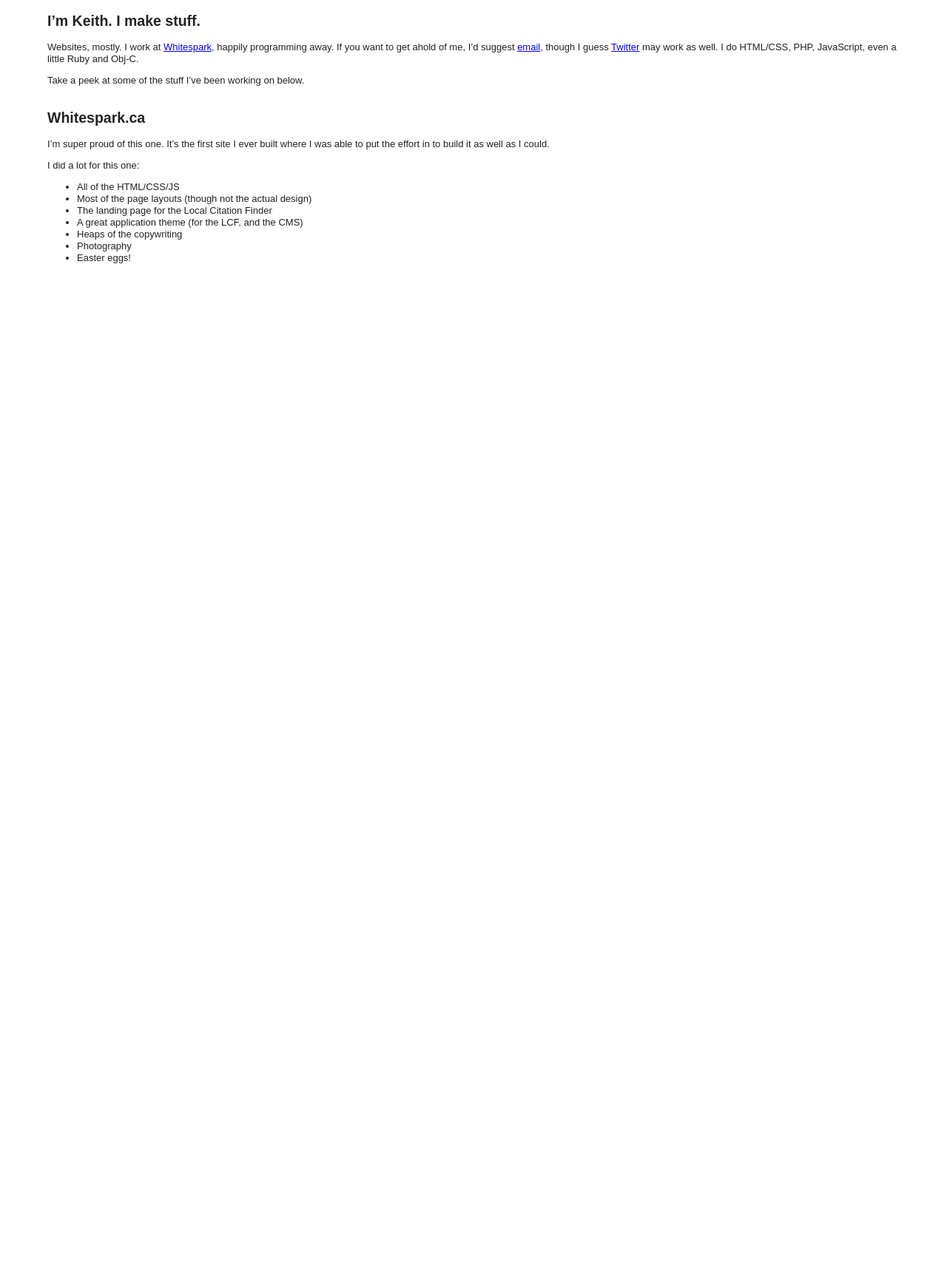
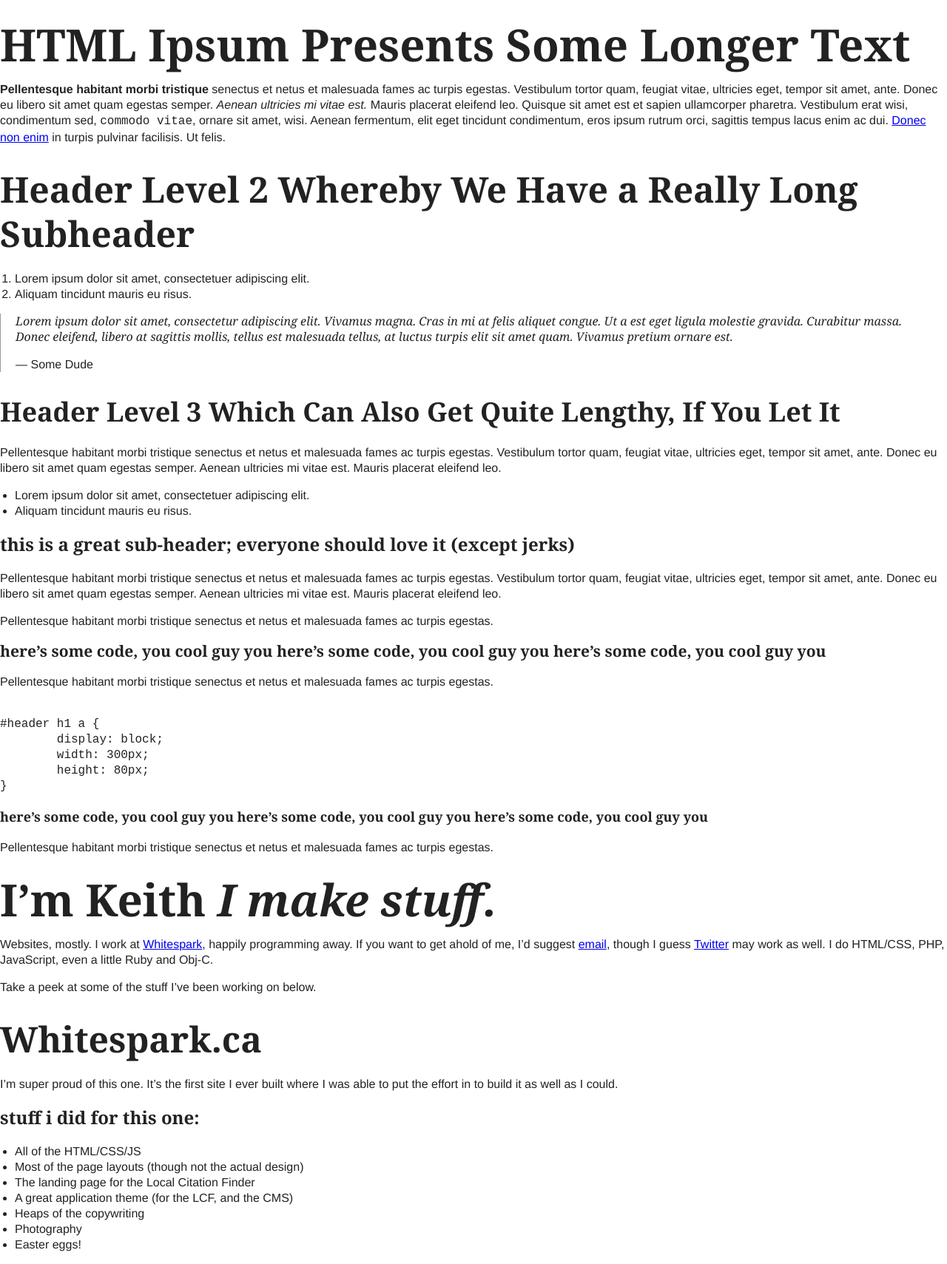
Before and after one commit to kslgrd/keithsilgard.com, a Jekyll site: the page built from index.html, in a window 1280 px wide. Shown: the whole page at 74% size. Built offline with Jekyll 4.4.1, drawn with Linux system fonts in a browser that asks for light colours; nearby versions of some CDN libraries; before the commit the page ends 900 px from its top, so only the background shows below that.

Commit message:
Started over on the CSS, shock of the century. Started with a better typographic base; let's see if this can last more than a few seconds.

```diff
--- a/_layouts/default.html
+++ b/_layouts/default.html
@@ -20,6 +20,8 @@
 	<link rel="stylesheet" href="/css/main.css">
 
 	<script src="/js/libs/modernizr-2.0.6.min.js"></script>
+	<script type="text/javascript" src="http://use.typekit.com/xqr2qfw.js"></script>
+	<script type="text/javascript">try{Typekit.load();}catch(e){}</script>
 </head>
 
 <body>
--- a/css/main.css
+++ b/css/main.css
@@ -345,22 +345,51 @@ td {
 
   h2, h3 {
     page-break-after: avoid; } }
-/**
- * Site base.
- * Just a really simple setup that will create a base for a 320&up style mobile layout.
- */
-.container {
-  width: 100%; }
+h1, h2, h3 {
+  font-family: ff-meta-serif-web-pro-1, ff-meta-serif-web-pro-2, Georgia;
+  margin: 30px 0 20px; }
 
-.grid_item, .grid_1, .grid_2, #home .content {
-  float: left;
-  margin-left: 5%; }
+h4, h5, h6 {
+  font-family: ff-meta-serif-sc-web-pro-1, ff-meta-serif-sc-web-pro-2, Georgia;
+  margin: 20px 0;
+  text-transform: lowercase; }
 
-.grid_1 {
-  width: 42.5%; }
+h1 {
+  font-size: 60px;
+  line-height: 60px; }
 
-.grid_2, #home .content {
-  width: 90%; }
+h2 {
+  font-size: 48px;
+  line-height: 60px; }
 
-#home #intro {
-@extends .container; }
+h3 {
+  font-size: 36px;
+  line-height: 48px; }
+
+h4 {
+  font-size: 24px;
+  line-height: 30px; }
+
+h5 {
+  font-size: 21px; }
+
+h6 {
+  font-size: 18px; }
+
+body, button, input, select, textarea {
+  font: 16px/21px "HelveticaNeue-Light", "Helvetica Neue Light", "Helvetica Neue", sans-serif; }
+
+ol, ul {
+  padding-left: 20px; }
+
+blockquote {
+  border-left: 1px solid #999;
+  font-family: ff-meta-serif-web-pro-1, ff-meta-serif-web-pro-2, Georgia;
+  font-style: italic;
+  margin-left: 0;
+  padding-left: 20px; }
+  blockquote cite {
+    font-family: "HelveticaNeue-Light", "Helvetica Neue Light", "Helvetica Neue", sans-serif;
+    font-style: normal; }
+    blockquote cite:before {
+      content: '— '; }
--- a/index.html
+++ b/index.html
@@ -4,11 +4,58 @@ title: Keith Silgard’s Super Cool Site
 description: This is Keith’s site. He does stuff here. If you're a geek, you just might like it. If you're not, save yourself a click and move along.
 ---
 
+
+<div class="content"><h1>HTML Ipsum Presents Some Longer Text</h1>
+
+<p><strong>Pellentesque habitant morbi tristique</strong> senectus et netus et malesuada fames ac turpis egestas. Vestibulum tortor quam, feugiat vitae, ultricies eget, tempor sit amet, ante. Donec eu libero sit amet quam egestas semper. <em>Aenean ultricies mi vitae est.</em> Mauris placerat eleifend leo. Quisque sit amet est et sapien ullamcorper pharetra. Vestibulum erat wisi, condimentum sed, <code>commodo vitae</code>, ornare sit amet, wisi. Aenean fermentum, elit eget tincidunt condimentum, eros ipsum rutrum orci, sagittis tempus lacus enim ac dui. <a href="#">Donec non enim</a> in turpis pulvinar facilisis. Ut felis.</p>
+
+<h2>Header Level 2 Whereby We Have a Really Long Subheader</h2>
+
+<ol>
+   <li>Lorem ipsum dolor sit amet, consectetuer adipiscing elit.</li>
+   <li>Aliquam tincidunt mauris eu risus.</li>
+</ol>
+
+<blockquote><p>Lorem ipsum dolor sit amet, consectetur adipiscing elit. Vivamus magna. Cras in mi at felis aliquet congue. Ut a est eget ligula molestie gravida. Curabitur massa. Donec eleifend, libero at sagittis mollis, tellus est malesuada tellus, at luctus turpis elit sit amet quam. Vivamus pretium ornare est.</p><p><cite>Some Dude</cite></p></blockquote>
+
+<h3>Header Level 3 Which Can Also Get Quite Lengthy, If You Let It</h3>
+
+<p>Pellentesque habitant morbi tristique senectus et netus et malesuada fames ac turpis egestas. Vestibulum tortor quam, feugiat vitae, ultricies eget, tempor sit amet, ante. Donec eu libero sit amet quam egestas semper. Aenean ultricies mi vitae est. Mauris placerat eleifend leo.</p>
+
+<ul>
+   <li>Lorem ipsum dolor sit amet, consectetuer adipiscing elit.</li>
+   <li>Aliquam tincidunt mauris eu risus.</li>
+</ul>
+
+<h4>This is a Great Sub-Header; Everyone Should Love It (Except Jerks)</h4>
+
+<p>Pellentesque habitant morbi tristique senectus et netus et malesuada fames ac turpis egestas. Vestibulum tortor quam, feugiat vitae, ultricies eget, tempor sit amet, ante. Donec eu libero sit amet quam egestas semper. Aenean ultricies mi vitae est. Mauris placerat eleifend leo.</p>
+
+<p>Pellentesque habitant morbi tristique senectus et netus et malesuada fames ac turpis egestas.</p>
+
+<h5>Here’s Some Code, You Cool Guy You Here’s Some Code, You Cool Guy You Here’s Some Code, You Cool Guy You</h5>
+
+<p>Pellentesque habitant morbi tristique senectus et netus et malesuada fames ac turpis egestas.</p>
+
+<pre><code>
+#header h1 a {
+	display: block;
+	width: 300px;
+	height: 80px;
+}
+</code></pre>
+
+<h6>Here’s Some Code, You Cool Guy You Here’s Some Code, You Cool Guy You Here’s Some Code, You Cool Guy You</h6>
+
+<p>Pellentesque habitant morbi tristique senectus et netus et malesuada fames ac turpis egestas.</p>
+
+</div>
+
 <div id="home">
 	<section id="intro">
 		<div class="content">
 
-			<h1 id="hello!">I’m Keith. I make stuff.</h1>
+			<h1 id="hello!">I’m Keith <em>I make stuff.</em></h1>
 
 			<p>Websites, mostly. I work at <a href="http://www.whitespark.ca">Whitespark</a>, happily programming away. If you want to get ahold of me, I’d suggest <a href="mailto:hey@keithsilgard.com">email</a>, though I guess <a href="http://twitter.com/ironkeith">Twitter</a> may work as well. I do HTML/CSS, PHP, JavaScript, even a little Ruby and Obj-C.</p>
 
@@ -19,11 +66,13 @@ description: This is Keith’s site. He does stuff here. If you're a geek, you j
 	<section id="whitespark">
 		<div class="content">
 
-			<h1 id="whitespark.ca">Whitespark.ca</h1>
+			<h2 id="whitespark.ca">Whitespark.ca</h2>
 
 			<p>I’m super proud of this one. It’s the first site I ever built where I was able to put the effort in to build it as well as I could.</p>
 
-			<p>I did a lot for this one:</p>
+
+
+			<h4>Stuff I did for this one:</h4>
 
 			<ul>
 				<li>All of the HTML/CSS/JS</li>
@@ -37,4 +86,5 @@ description: This is Keith’s site. He does stuff here. If you're a geek, you j
 
 		</div>
 	</section>
+
 </div>
```
Also changed, not shown: css/functions.scss (+14 -0 lines), css/main.scss (+1 -40 lines).
